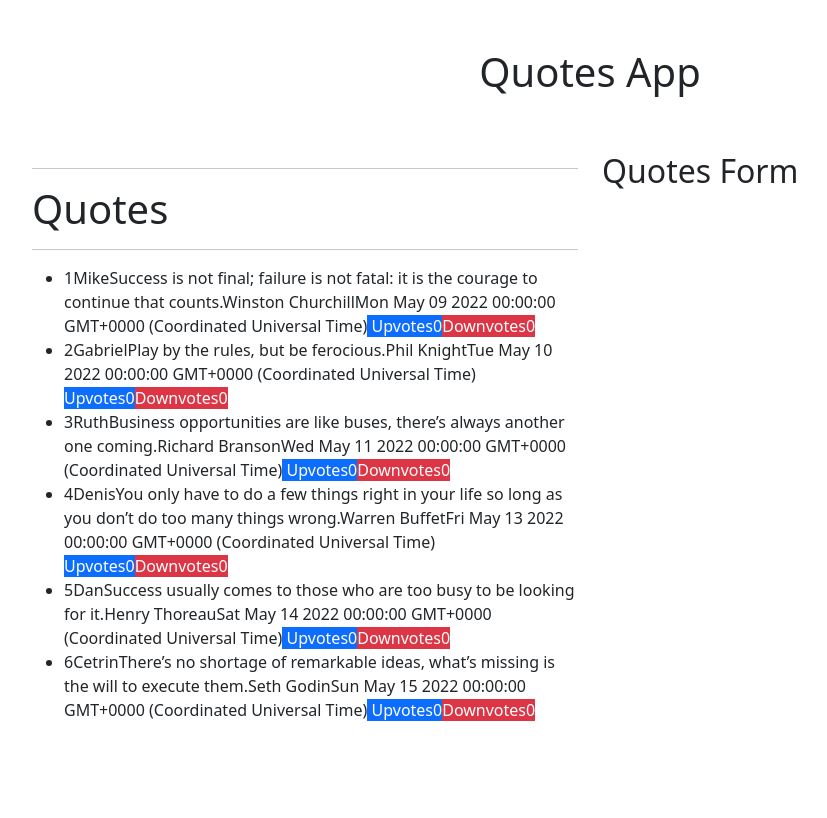
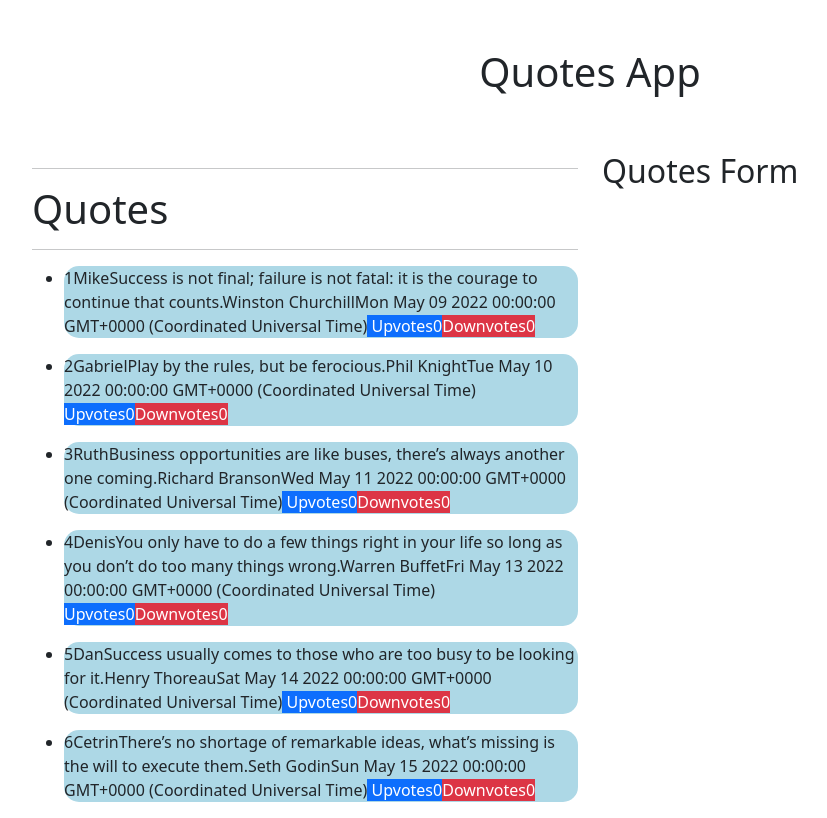
Before and after one commit to DenisMuga/WK1AngularIP-Quotes, an Angular app: page / in a window 1280 px wide. Shown: the whole page, without its empty margins (50-877 px from the left). Built offline with nearby package versions, Linux system fonts and the light colour scheme.

Commit message:
style: styling the quotes component using the Highlights Directive

```diff
--- a/src/app/quotes/quotes.component.html
+++ b/src/app/quotes/quotes.component.html
@@ -2,10 +2,10 @@
 
 <div>
     <hr>
-    <h1>Quotes</h1>
+    <h1 >Quotes</h1>
     <hr>
-    <ul>
-        <li *ngFor='let quote of quotes'>
+    <ul *ngFor='let quote of quotes' >
+        <li appHighlights>
         <span>{{quote.id}}</span>
           <span>{{quote.name}}</span>
           <span>{{quote.quote}}</span>
@@ -13,7 +13,6 @@
           <span>{{quote.datePosted}}</span>
           <span class="btn-primary ml-3"> Upvotes{{quote.likes}}</span>
           <span class="btn-danger ml-3">Downvotes{{quote.dislikes}}</span>
-
         </li>
     </ul>
   </div>
```
